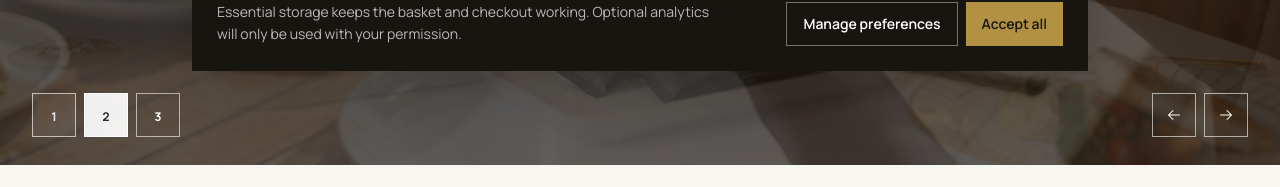
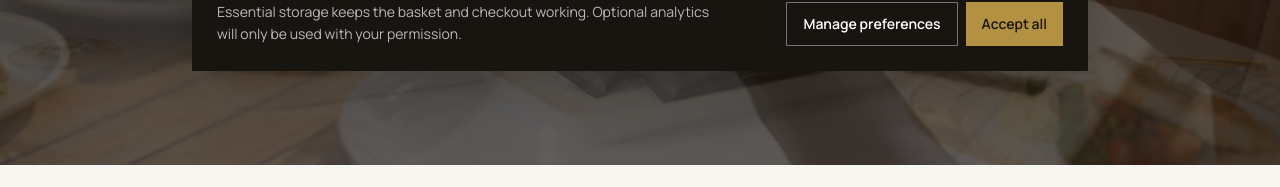
Before and after one commit to Ugoplus/titun, a Next.js app: page / in a window 1280 px wide. Shown: the part 713-900 px from the top of the page. Built offline with nearby package versions, Linux system fonts and the light colour scheme; no server answers; the database is empty.

Commit message:
Simplify homepage slideshow controls

```diff
--- a/src/components/home-hero-slideshow.tsx
+++ b/src/components/home-hero-slideshow.tsx
@@ -2,7 +2,7 @@
 
 import Image from "next/image";
 import Link from "next/link";
-import { ArrowLeft, ArrowRight } from "@phosphor-icons/react";
+import { ArrowRight } from "@phosphor-icons/react";
 import { useEffect, useState } from "react";
 
 const slides = [
@@ -37,10 +37,6 @@ export function HomeHeroSlideshow() {
     }, 6500);
     return () => window.clearInterval(timer);
   }, [paused]);
-
-  const showSlide = (index: number) => {
-    setActiveSlide((index + slides.length) % slides.length);
-  };
 
   return (
     <section
@@ -98,45 +94,6 @@ export function HomeHeroSlideshow() {
           </div>
         </div>
       </div>
-
-      <div className="absolute inset-x-5 bottom-5 z-20 flex items-center justify-between md:inset-x-8 md:bottom-7">
-        <div className="flex gap-2" aria-label="Choose a slide">
-          {slides.map((slide, index) => (
-            <button
-              key={slide.title}
-              type="button"
-              onClick={() => showSlide(index)}
-              aria-label={`Show slide ${index + 1}: ${slide.title}`}
-              aria-current={activeSlide === index ? "true" : undefined}
-              className={`h-11 w-11 border transition-colors ${
-                activeSlide === index
-                  ? "border-white bg-white text-ink"
-                  : "border-white/60 text-white hover:border-white"
-              }`}
-            >
-              <span className="text-xs font-bold tabular-nums">{index + 1}</span>
-            </button>
-          ))}
-        </div>
-        <div className="flex gap-2">
-          <button
-            type="button"
-            onClick={() => showSlide(activeSlide - 1)}
-            className="grid h-11 w-11 place-content-center border border-white/60 text-white transition-colors hover:border-white hover:bg-white hover:text-ink"
-            aria-label="Show previous slide"
-          >
-            <ArrowLeft aria-hidden="true" />
-          </button>
-          <button
-            type="button"
-            onClick={() => showSlide(activeSlide + 1)}
-            className="grid h-11 w-11 place-content-center border border-white/60 text-white transition-colors hover:border-white hover:bg-white hover:text-ink"
-            aria-label="Show next slide"
-          >
-            <ArrowRight aria-hidden="true" />
-          </button>
-        </div>
-      </div>
     </section>
   );
 }
```
